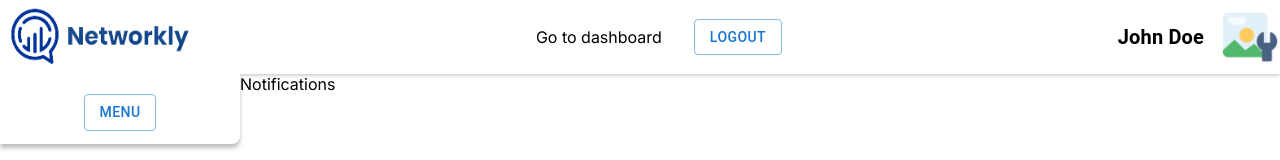
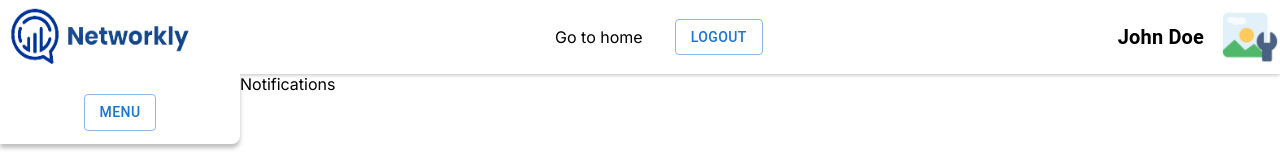
Before and after one commit to Dzenoo/Social-Media-App, a Next.js app: page /notifications in a window 1280 px wide. Shown: the top 160 px of the page. Built offline with nearby package versions, Linux system fonts and the light colour scheme.

Commit message:
Fixing link

```diff
--- a/components/HomeNavbar.jsx
+++ b/components/HomeNavbar.jsx
@@ -17,9 +17,9 @@ const HomeNavbar = () => {
       <div className={classes.nav_buttons}>
         <Link
           className="link_no_decoration"
-          href={pathname === "/dashboard" ? "/" : "/dashboard"}
+          href={pathname === "/" ? "/dashboard" : "/"}
         >
-          {pathname === "/dashboard" ? "Go to home" : "Go to dashboard"}
+          {pathname === "/" ? "Go to dashboard" : "Go to home"}
         </Link>
         <Button variant="outlined">Logout</Button>
       </div>
@@ -27,7 +27,7 @@ const HomeNavbar = () => {
         <Typography variant="h6" fontWeight="bold">
           John Doe
         </Typography>
-        <Image src="/images/setting.png" width={60} height={60} />
+        <Image src="/images/setting.png" width={60} height={60} alt="logo" />
       </div>
     </header>
   );
```
